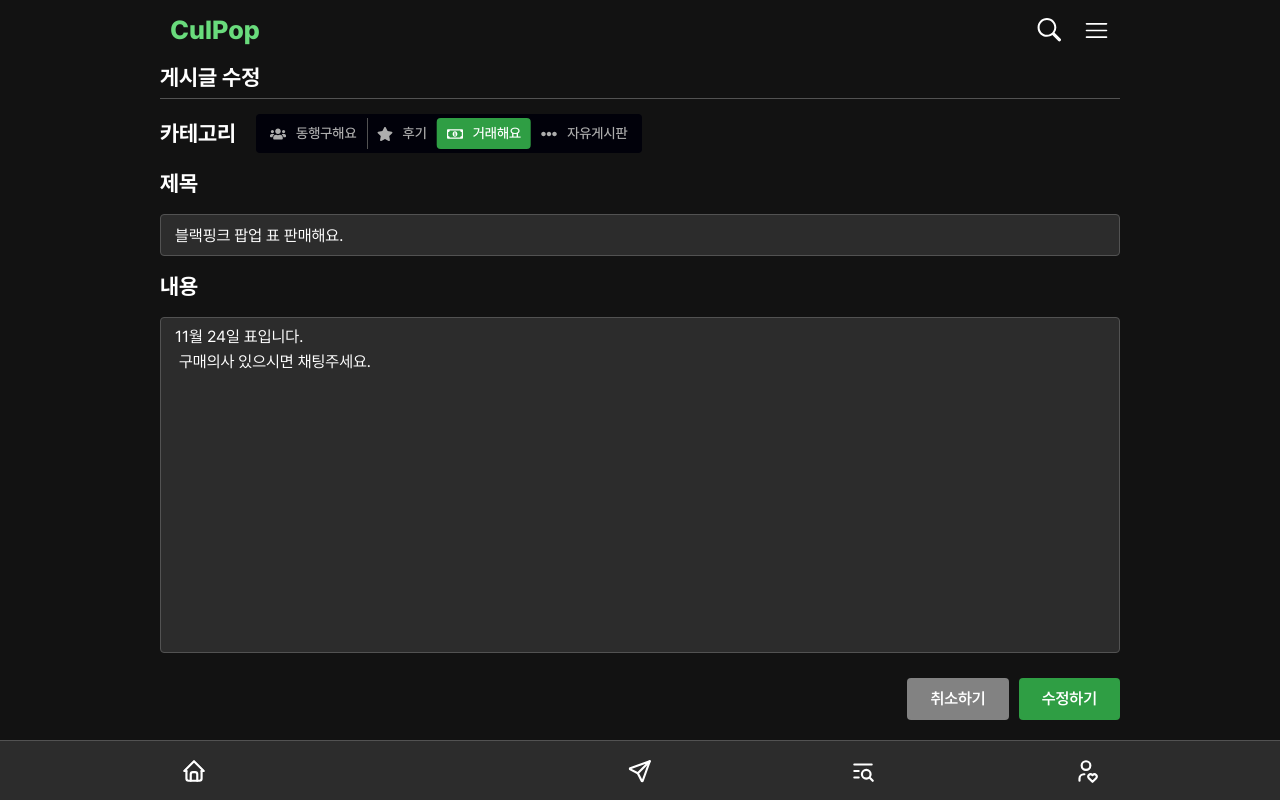
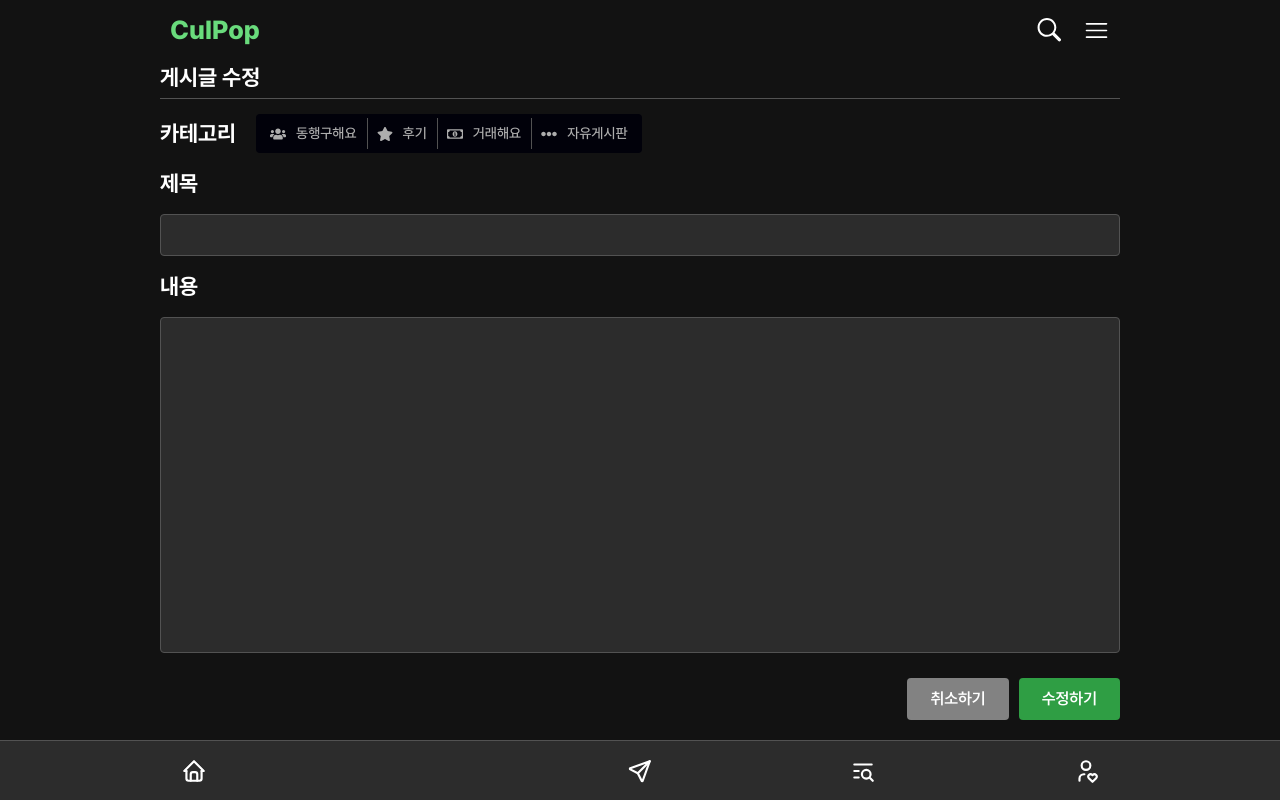
Before and after one commit to IxxP-Girls/culpop-frontend, a React (Vite) app: page /edit in a window 1280 px wide. Built offline with nearby package versions, Linux system fonts and the light colour scheme; no server answers; sample sign-in values are in the browser's storage; some icons are missing.

Commit message:
Refactor: 타입 지정

```diff
--- a/src/components/boardPage/PostEditor/BoardForm.tsx
+++ b/src/components/boardPage/PostEditor/BoardForm.tsx
@@ -3,28 +3,34 @@
 import { FaUsers, FaEllipsisH, FaStar, FaRegMoneyBillAlt } from 'react-icons/fa';
 import { notifications } from '@mantine/notifications';
 import { useNavigate } from 'react-router-dom';
+import { editPost } from '../../../api/post';
 
+interface BoardInfo {
+  postId: number;
+  cateName: string;
+  title: string;
+  content: string;
+}
 interface BoardFormProps {
   type: string;
-  category?: string;
-  title?: string;
-  contents?: string;
+  boardInfo?: BoardInfo;
 }
 
-const BoardForm: React.FC<BoardFormProps> = ({ type, category, title, contents }) => {
+const BoardForm: React.FC<BoardFormProps> = ({ type, boardInfo }) => {
   const navigate = useNavigate();
 
   const form = useForm({
     initialValues: {
-      category: category || '',
-      title: title || '',
-      contents: contents || '',
+      cateName: boardInfo?.cateName || '',
+      title: boardInfo?.title || '',
+      content: boardInfo?.content || '',
     },
   });
 
   const handleSubmit = () => {
-    if (form.values.category !== '' && form.values.title !== '' && form.values.contents !== '') {
-      console.log(form.values);
+    if (form.values.cateName !== '' && form.values.title !== '' && form.values.content !== '') {
+      editPost(boardInfo?.postId || 0, form.values);
+      navigate('/mypage');
     } else {
       notifications.show({ message: '모든 항목을 입력해주세요.', color: 'red', autoClose: 1500 });
     }
@@ -39,7 +45,7 @@
             color="green"
             data={[
               {
-                value: 'together',
+                value: '동행구해요',
                 label: (
                   <Center>
                     <FaUsers style={{ width: rem(16), height: rem(16) }} />
@@ -48,7 +54,7 @@
                 ),
               },
               {
-                value: 'review',
+                value: '후기',
                 label: (
                   <Center>
                     <FaStar style={{ width: rem(16), height: rem(16) }} />
@@ -57,7 +63,7 @@
                 ),
               },
               {
-                value: 'money',
+                value: '거래해요',
                 label: (
                   <Center>
                     <FaRegMoneyBillAlt style={{ width: rem(16), height: rem(16) }} />
@@ -66,7 +72,7 @@
                 ),
               },
               {
-                value: 'etc',
+                value: '자유게시판',
                 label: (
                   <Center>
                     <FaEllipsisH style={{ width: rem(16), height: rem(16) }} />
@@ -75,7 +81,7 @@
                 ),
               },
             ]}
-            {...form.getInputProps('category')}
+            {...form.getInputProps('cateName')}
           />
         </Flex>
         <Title order={3}>제목</Title>
@@ -95,7 +101,7 @@
               height: '100%',
             },
           }}
-          {...form.getInputProps('contents')}
+          {...form.getInputProps('content')}
         />
         <Flex gap={10} justify={'flex-end'} my={10}>
           <Button bg={'dark.2'} size="md" onClick={() => navigate('/boards')}>
```
